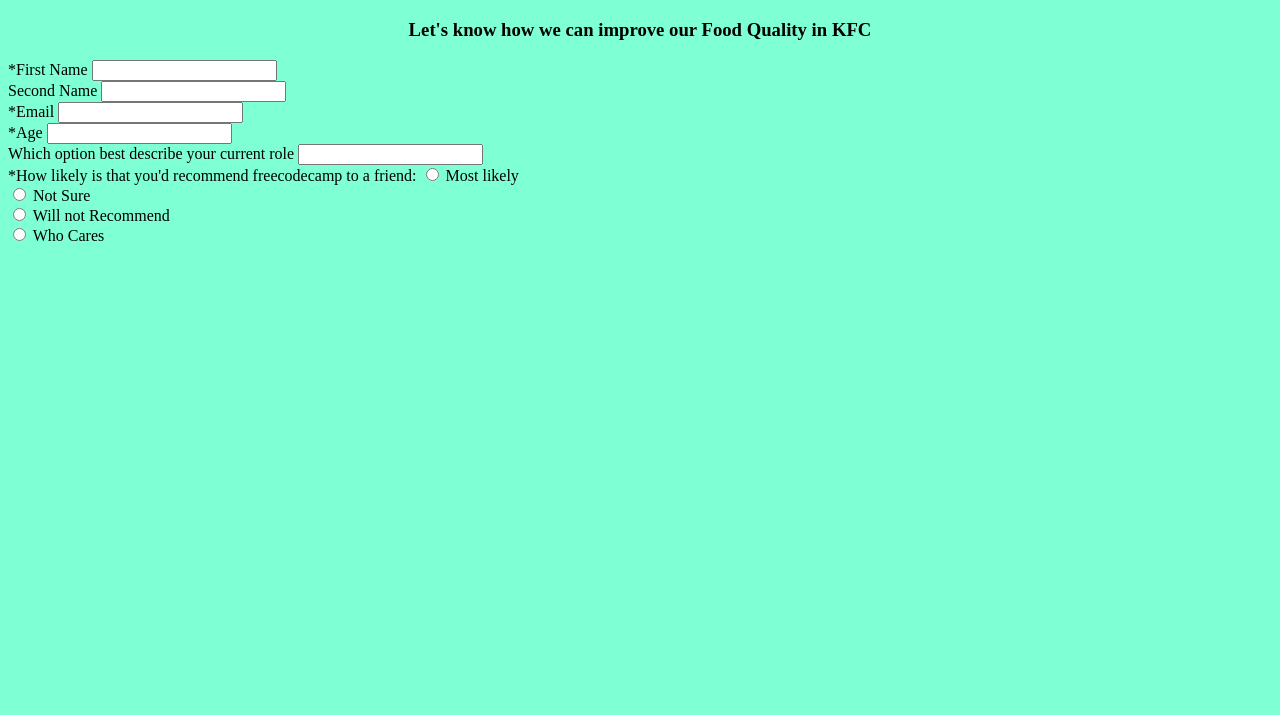
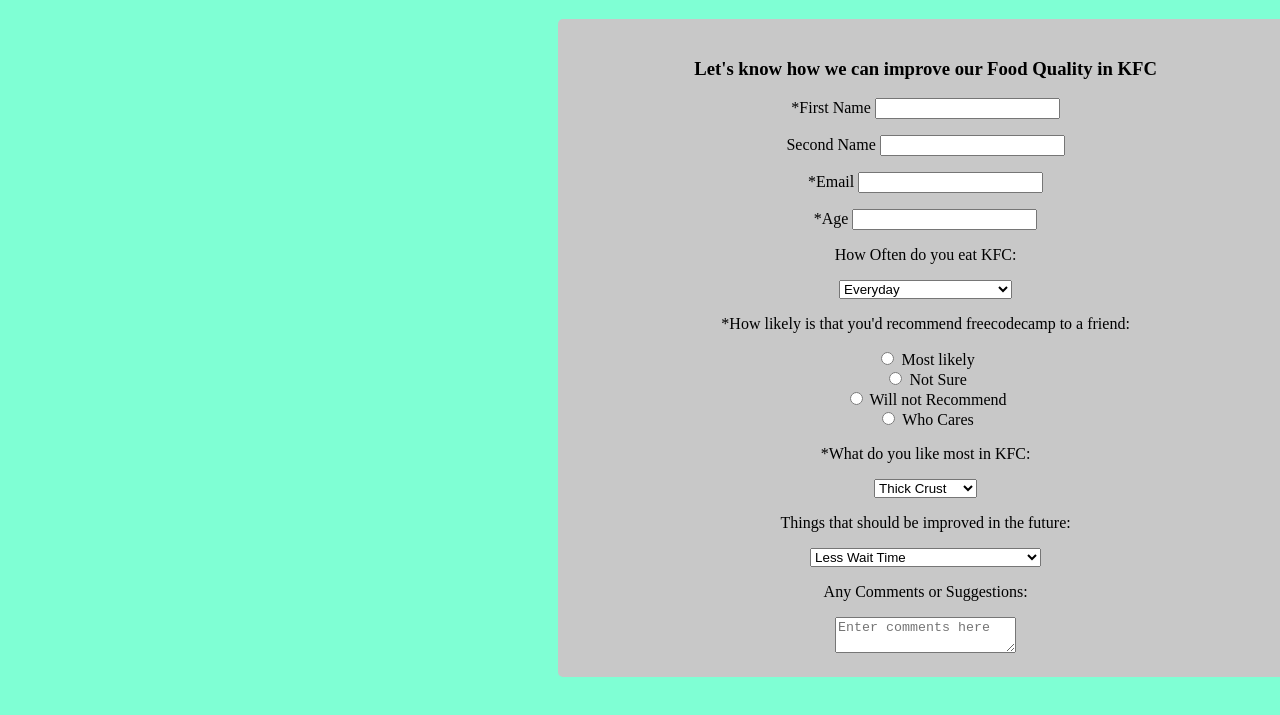
Before and after one commit to Gulshanrajput/Survey-Form, a plain HTML site: page index.html in a window 1280 px wide. Shown: the part 61-776 px from the top of the page. Drawn offline with Linux system fonts and the light colour scheme; a script that the page names is missing.

Commit message:
added <option> , placeholder, <select>, formbody outer-form CSS

```diff
--- a/index.html
+++ b/index.html
@@ -1,5 +1,6 @@
 <!DOCTYPE html>
 <html>
+
 <head>
     <meta charset="utf-8" />
     <meta http-equiv="X-UA-Compatible" content="IE=edge">
@@ -8,24 +9,70 @@
     <link rel="stylesheet" type="text/css" media="screen" href="main.css" />
     <script src="main.js"></script>
 </head>
+
 <body>
     <h1> Survey Form</h1>
+    <div id="form-outer">
     <h3> Let's know how we can improve our Food Quality in KFC</h3>
     <form method="post" action="....">
         <!--form data will not be submitted if the input doesn't have a name-->
-        *First Name <input type="text" name="firstName" maxlength="10"><br>
-        Second Name <input type="text" name="secondName" maxlength="10"><br>
-        *Email <input type="text" name="secondName"><br>
-        *Age  <input type="text" name="age"><br>
-        Which option best describe your current role <input type=><br>
-        *How likely is that you'd recommend freecodecamp to a friend: <input type="radio" name="recommendation" value="mostLikely"> Most likely <br>
-       <input type="radio" name="recommendation" value="notSure"> Not Sure <br>
-       <input type="radio" name="recommendation" value="willNotRecommend"> Will not Recommend <br>
-       <input type="radio" name="recommendation" value="whoCares"> Who Cares </br>
+        <p>*First Name
+            <input type="text" name="firstName" maxlength="10">
+        </p>
+        <p>Second Name
+            <input type="text" name="secondName" maxlength="10">
+        </p>
+        <p>*Email
+            <input type="text" name="secondName">
+            <br>
+        </p>
+        <p>*Age
+            <input type="text" name="age">
+        </p>
+        <p>How Often do you eat KFC:</p>
+        <select name="Diet">
+            <option value="everyday"> Everyday</option>
+            <option value="twiceAWeek"> Twice A Week </option>
+            <option value="onceAmonth"> Once a Month</option>
+            <option value="onlyinSocialGathering"> Only in Social Gatherings</option>
 
+        </select>
+
+        <p>*How likely is that you'd recommend freecodecamp to a friend:</p>
+        <input type="radio" name="recommendation" value="mostLikely"> Most likely
+        <br>
+        <input type="radio" name="recommendation" value="notSure"> Not Sure
+        <br>
+        <input type="radio" name="recommendation" value="willNotRecommend"> Will not Recommend
+        <br>
+        <input type="radio" name="recommendation" value="whoCares"> Who Cares </br>
+
+        <p>*What do you like most in KFC: </p>
+        <select name="likeness">
+            <option value="thickCrust"> Thick Crust</option>
+            <option value="extraCheese"> Extra Cheese</option>
+            <option value="spicy"> Spicy</option>
+        </select>
+
+        <p> Things that should be improved in the future: </p>
+        <select name="improvements">
+            <option value="lessWaitTime"> Less Wait Time</option>
+            <option value="freeBies"> More freeBies</option>
+            <option value="thinnerCrusts"> Thinner Crusts</option>
+            <option value="moreSizeOptions"> More Size Options</option>
+            <option value="diversifyIntoMoreMeals"> Diversify into more meals</option>
+            <option value="openMoreOutlets"> Open More outlets in metro areas</option>
+            <option value="comboMeals"> Provide More Combo Meal Options</option>
+            <option value="valueMoney"> Value For Money options</option>
+        </select>
+
+        <p>Any Comments or Suggestions:</p>
+        <textarea form="usrform" name="suggestion" placeholder="Enter comments here"/></textarea>
 
 
     </form>
+</div>
 
 </body>
+
 </html>
--- a/main.css
+++ b/main.css
@@ -1,6 +1,18 @@
 body{
-    background-color: aquamarine
+    background-color: aquamarine;
+    /*align all code to the center by text-align */
+    text-align: center;
+
 }
 h1,h3{
     text-align: center
 }
+#form-outer{
+    background-color: rgb(200,200,200);
+    width: 55%;
+    margin-left: 550px;
+    padding-top:20px;
+    max-width: 800px;
+    border-radius: 5px;
+    padding: 20px;
+}
```
Also changed, not shown: try.html (+4 -0 lines).
